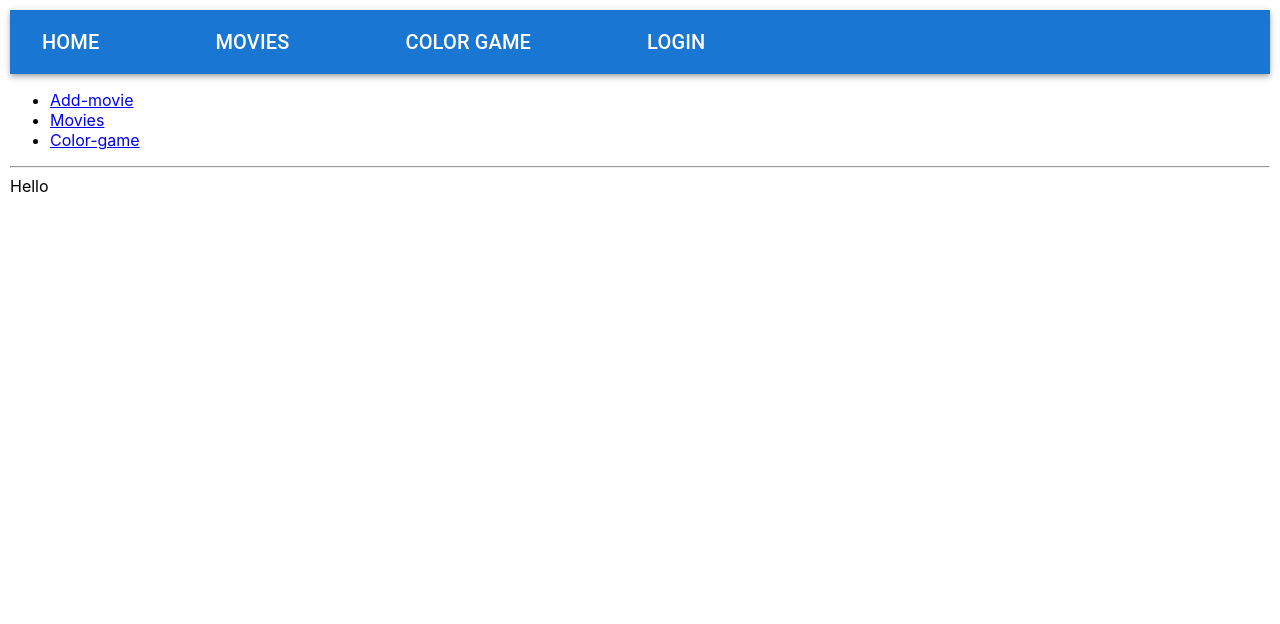
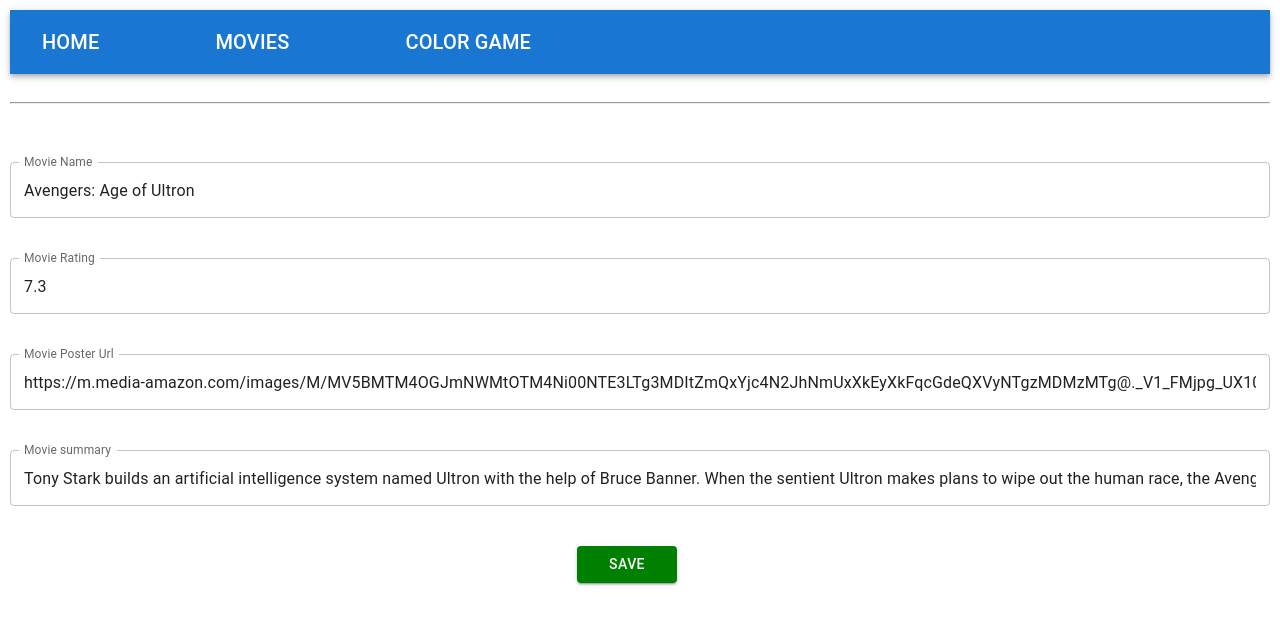
Before and after one commit to Pavan-rmes/react-movie, a React (Create React App) app in the folder react-movie/: page /movies/edit/1 in a window 1280 px wide. Shown: the top 624 px of the page. Built offline with nearby package versions, Linux system fonts and the light colour scheme.

Commit message:
updated the edit and added the route to button

```diff
--- a/react-movie/src/Addmovie.js
+++ b/react-movie/src/Addmovie.js
@@ -9,8 +9,6 @@
   const [movieImg, setMovieImg] = useState("");
   const [movieStory, setMovieStory] = useState("");
   const history = useHistory();
-  console.log(movies);
-  console.log(setMovies);
   function addnew() {
     setMovies([...movies, { name, rating, movieImg, movieStory }]);
   }
--- a/react-movie/src/App.js
+++ b/react-movie/src/App.js
@@ -1,38 +1,25 @@
 import './App.css';
 import { Movie } from "./movie.js";
-import { useState , useHistory } from "react";
+import { useState } from "react";
+import { useHistory} from "react-router";
 import { Switch, Route, Link } from "react-router-dom";
 import { Change } from './Change';
 import {initialmovies} from "./InitialMovies"
 import { Addmovie } from './Addmovie';
 import { Trailer } from './Trailer';
-import AppBar from '@mui/material/AppBar';
-import Box from '@mui/material/Box';
-import Toolbar from '@mui/material/Toolbar';
-import Typography from '@mui/material/Typography';
+import { ButtonAppBar } from './ButtonAppBar';
 import Button from '@mui/material/Button';
-import IconButton from '@mui/material/IconButton';
-import MenuIcon from '@mui/icons-material/Menu';
-import CloseIcon from '@mui/icons-material/Close';
+import AddIcon from '@mui/icons-material/Add';
+import {Edit} from './Edit'
 
 
 function App() {
   const [movies, setMovies] = useState(initialmovies);
+  const history = useHistory()
   return (
     <div >
       <ButtonAppBar />
-      <ul>
-        <li>
-          <Link to="/movies/add">Add-movie</Link>
-        </li>
-        <li>
-          <Link to="/movies">Movies</Link>
-        </li>
-        <li>
-          <Link to="/color">Color-game</Link>
-        </li>
-      </ul>
-
+      <br />
       <hr />
 
       {/*
@@ -43,11 +30,15 @@
           of them to render at a time
         */}
       <Switch>
+        <Route exact path ="/">
+          <h1>Welcome Marvel Fans</h1>
+          <img style={{position:"absolute",width:"99%",height:"95%",objectFit:"cover"}}  src="https://static.parade.com/wp-content/uploads/2020/03/avengers-marvel.jpg" />
+        </Route>
         <Route path ="/movies/add">
           <Addmovie movies={movies} setMovies={setMovies} />
         </Route>
         <Route path ="/movies/edit/:id">
-          <Edit />
+          <Edit movies={movies} setMovies={setMovies} />
         </Route>
 
         <Route path="/movies/:id">
@@ -57,7 +48,8 @@
         {/* Each route is case, eg. - case '/about': */}
         <Route path="/movies">
           {/* Matcht url display the below component */}
-
+          <Button onClick={()=>history.push("/movies/add")} on style={{float:"right"}} variant="contained" startIcon={<AddIcon />}>ADD</Button>
+          <br /><br /><br />
             <section className="movie-App">
             {movies.map((movie, index) => (
               <Movie
@@ -87,92 +79,3 @@
   );
 }
 export default App;
-
-
-
-function Edit(){
-  return(
-    <div>Hello</div>
-  )
-}
-
-
-function ButtonAppBar() {
-  const[click,setclick] = useState(false)
-  // const history = useHistory();
-
-  let styleMenu
-  let styleClose
-  let stylesHome
-  let styles
-
-  function menuClick(){
-    setclick(!click)
-  }
-  if (click === true){
-    styleMenu ={display:"none"}
-    styleClose = {display:"block"}
-    stylesHome ={display:"none"}
-    styles = {display:"flex"}
-  }
-
-  function closeClick(){
-    setclick(!click)
-  }
-  return (
-    <Box sx={{ flexGrow: 1 }}>
-      <AppBar position="static">
-      <div className ="menu-close" style ={styleClose} >
-        <CloseIcon onClick ={()=>closeClick()} />
-      </div>
-        <Toolbar>
-          <div className="appdrawer">
-            <IconButton
-              onClick={()=>menuClick()}
-              style={styleMenu}
-              size="large"
-              edge="start"
-              color="inherit"
-              aria-label="menu"
-              sx={{ mr: 2 }}
-            >
-              <MenuIcon />
-            </IconButton >
-          </div>
-          <div className="appbar-hidden" style={stylesHome} >
-            <Button color="inherit" >
-              <Typography variant="h6" >
-                Home
-              </Typography>
-            </Button>
-          </div>
-          <div style={styles} className="appbar" >
-            <Button color="inherit" >
-              <Typography variant="h6" >
-                Home
-              </Typography>
-            </Button>
-            <Button color="inherit" >
-              <Typography variant="h6" >
-                MOVIES
-              </Typography>
-            </Button>
-            <Button color="inherit" >
-              <Typography variant="h6" >
-                COLOR GAME
-              </Typography>
-            </Button>
-            <Button className= "login" color="inherit" >
-              <Typography variant="h6" >
-                Login
-              </Typography>
-            </Button>
-          </div>
-        </Toolbar>
-      </AppBar>
-      <div style={{paddingLeft:"4%"}}>
-
-      </div>
-    </Box>
-  );
-}
--- /dev/null
+++ b/react-movie/src/ButtonAppBar.js
@@ -0,0 +1,85 @@
+import { useState } from "react";
+import { useHistory} from "react-router";
+import AppBar from '@mui/material/AppBar';
+import Box from '@mui/material/Box';
+import Toolbar from '@mui/material/Toolbar';
+import Typography from '@mui/material/Typography';
+import Button from '@mui/material/Button';
+import IconButton from '@mui/material/IconButton';
+import MenuIcon from '@mui/icons-material/Menu';
+import CloseIcon from '@mui/icons-material/Close';
+
+export function ButtonAppBar() {
+  const [click, setclick] = useState(false);
+  const history = useHistory();
+  let styleMenu;
+  let styleClose;
+  let stylesHome;
+  let styles;
+
+  function menuClick() {
+    setclick(!click);
+  }
+  if (click === true) {
+    styleMenu = { display: "none" };
+    styleClose = { display: "block" };
+    stylesHome = { display: "none" };
+    styles = { display: "flex" };
+  }
+
+  function closeClick() {
+    setclick(!click);
+  }
+
+  return (
+    <Box sx={{ flexGrow: 1 }}>
+      <AppBar position="static">
+        <div className="menu-close" style={styleClose}>
+          <CloseIcon onClick={() => closeClick()} />
+        </div>
+        <Toolbar>
+          <div className="appdrawer">
+            <IconButton
+              onClick={() => menuClick()}
+              style={styleMenu}
+              size="large"
+              edge="start"
+              color="inherit"
+              aria-label="menu"
+              sx={{ mr: 2 }}
+            >
+              <MenuIcon />
+            </IconButton>
+          </div>
+          <div className="appbar-hidden" style={stylesHome}>
+            <Button color="inherit">
+              <Typography variant="h6">
+                Home
+              </Typography>
+            </Button>
+          </div>
+          <div style={styles} className="appbar">
+            <Button onClick={()=>history.push("/")} color="inherit">
+              <Typography variant="h6">
+                Home
+              </Typography>
+            </Button>
+            <Button onClick={()=>history.push("/movies")} color="inherit">
+              <Typography variant="h6">
+                MOVIES
+              </Typography>
+            </Button>
+            <Button onClick={()=>history.push("/color")} color="inherit">
+              <Typography variant="h6">
+                COLOR GAME
+              </Typography>
+            </Button>
+          </div>
+        </Toolbar>
+      </AppBar>
+      <div style={{ paddingLeft: "4%" }}>
+
+      </div>
+    </Box>
+  );
+}
--- a/react-movie/src/Change.js
+++ b/react-movie/src/Change.js
@@ -1,18 +1,17 @@
 import { useState } from "react";
 import { ColorBox } from './ColorBox';
+import TextField from '@mui/material/TextField';
+import Button from '@mui/material/Button';
 
 export function Change() {
   const [color, setcolor] = useState("");
   const [boxcolors, setboxcolor] = useState(["Red", "blue", "green"]);
   console.log(boxcolors);
-  const styles = { backgroundColor: color };
+  const styles = { borderColor: color };
   return (
     <div>
-      <input
-        style={styles}
-        onChange={(event) => setcolor(event.target.value)}
-        placeholder="Enter the color" />
-      <button onClick={() => setboxcolor([...boxcolors, color])}>Click</button>
+      <TextField style={styles} onChange={(event) => setcolor(event.target.value)} id="filled-basic" label="Enter the color" variant="filled" />
+      <Button style={{marginLeft:"10px",padding:"15px"}} onClick={() => setboxcolor([...boxcolors, color])} variant="contained">Click</Button>
       {boxcolors.map((boxcolor, index) => (
         <ColorBox key={index} boxcolor={boxcolor} />
       ))}
--- /dev/null
+++ b/react-movie/src/Edit.js
@@ -0,0 +1,37 @@
+import { useState } from "react";
+import Button from '@mui/material/Button';
+import TextField from '@mui/material/TextField';
+import { useHistory,useParams } from "react-router-dom";
+
+export function Edit({ movies, setMovies }) {
+    const { id } = useParams();
+    const movie = movies[id]
+    console.log(movie)
+    const [name, setName] = useState(movie.movieName);
+    const [rating, setRating] = useState(movie.movieRating);
+    const [movieImg, setMovieImg] = useState(movie.movieImg);
+    const [movieStory, setMovieStory] = useState(movie.movieStory);
+    const history = useHistory();
+    console.log(name)
+    function edit() {
+        const updatedMovieList = [...movies]
+        updatedMovieList[id] ={movieName:name,movieRating:rating,movieImg:movieImg,movieStory:movieStory}
+        setMovies(updatedMovieList);
+    }
+  return (
+    <div className="addmovie">
+      <TextField value={name} onChange={(event) => setName(event.target.value)} id="outlined-basic" label="Movie Name" variant="outlined" />
+      <br /><br />
+      <TextField value={rating} onChange={(event) => setRating(event.target.value)} id="outlined-basic" label="Movie Rating" variant="outlined" />
+      <br /><br />
+      <TextField value={movieImg} onChange={(event) => setMovieImg(event.target.value)} id="outlined-basic" label="Movie Poster Url" variant="outlined" />
+      <br /><br />
+      <TextField value={movieStory} onChange={(event) => setMovieStory(event.target.value)} id="outlined-basic" label="Movie summary" variant="outlined" />
+      <br /><br />
+      <Button style={{backgroundColor:"green"}} onClick={() => {
+        edit();
+        history.push("/movies");
+      }} className="addmovie-button" variant="contained">Save</Button>
+    </div>
+  );
+}
--- a/react-movie/src/movie.js
+++ b/react-movie/src/movie.js
@@ -12,7 +12,6 @@
   const [show, setshow] = useState("true");
   const styles = { display: show ? "block" : "none" };
   const history = useHistory();
-
   function deleteMovie(index){
     const updatedMovies = movies.filter((mv,id)=>id !== index)
     setMovies(updatedMovies)
```
Also changed, not shown: 2 other files (tests, documents, lock files or other folders).
